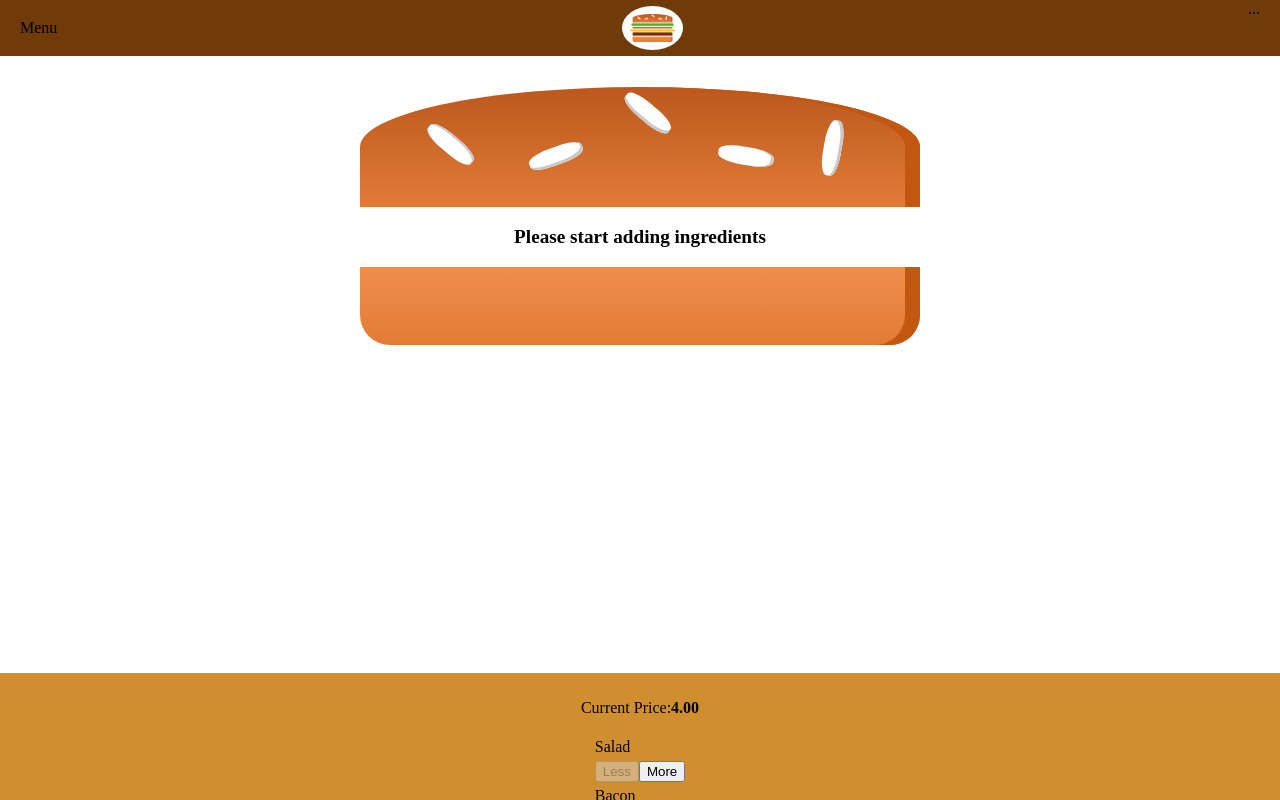
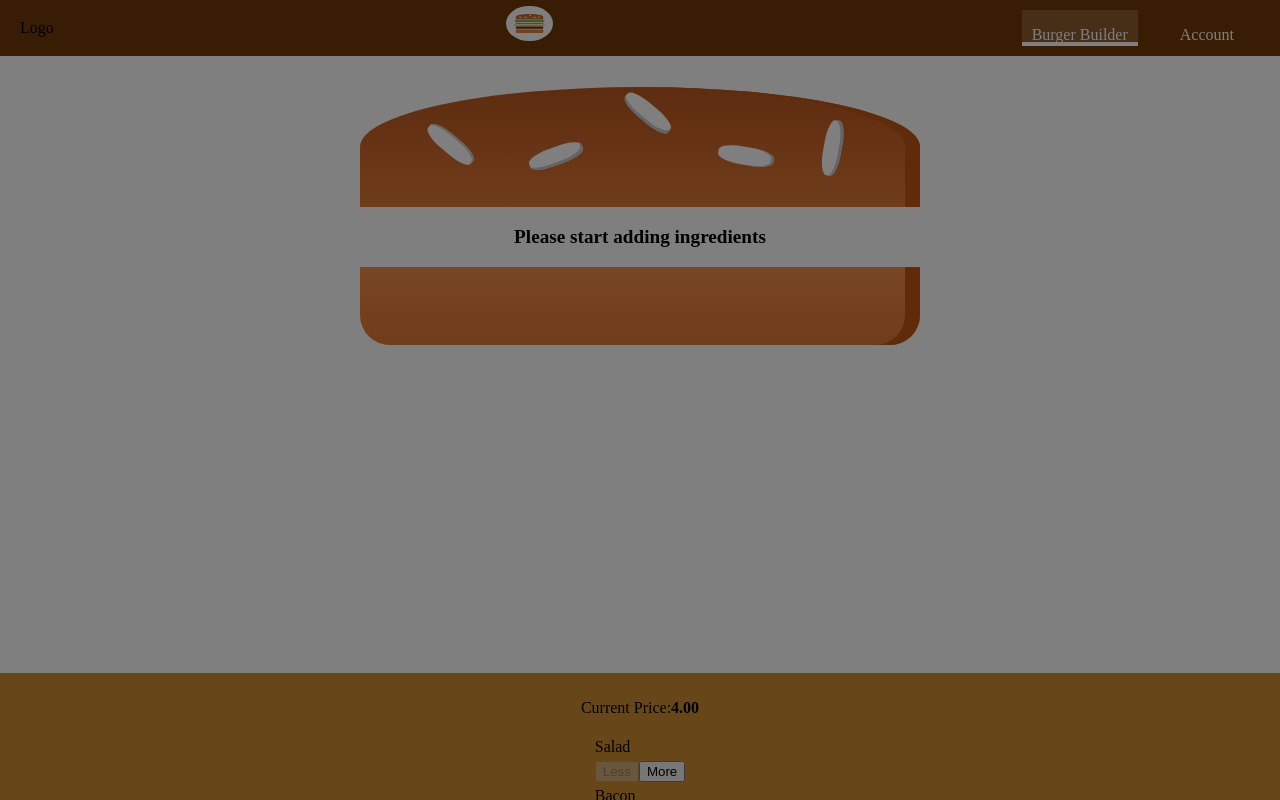
Before and after one commit to Ikechukwu-Unegbu/first-react-app-Burger-Order-store, a React app: page / in a window 1280 px wide. Shown: the top 800 px of the page. Built offline with nearby package versions, Linux system fonts and the light colour scheme.

Commit message:
sidedrawer added

```diff
--- a/src/components/Layout/Layout.js
+++ b/src/components/Layout/Layout.js
@@ -1,17 +1,33 @@
-import React from 'react';
+import React, {Component} from 'react';
 
 import Auxi from '../../hoc/Auxi';
 import classes from './Layout.css';
 import Toolbar from '../Navigation/Toolbar/Toolbar';
+import SideDrawer from '../Navigation/SideDrawer/SideDrawer';
 
-const layout = (props) => (
-  <Auxi>
-    <Toolbar/>
-    <main className={classes.Content}>
-      {props.children}
-    </main>
-  </Auxi>
+class Layout extends Component{
 
-);
+  state={
+    showSideDrawer:true
+  }
 
-export default layout;
+  sideDrawerClosedHandler = () =>{
+    this.setState({showSideDrawer: false});
+  }
+
+  render(){
+    return (
+      <Auxi>
+        <Toolbar/>
+        <SideDrawer
+              open={this.state.showSideDrawer}
+              closed={this.sideDrawerClosedHandler}/>
+        <main className={classes.Content}>
+          {this.props.children}
+        </main>
+     </Auxi>
+    );
+  }
+}
+
+export default Layout;
--- /dev/null
+++ b/src/components/Navigation/NavigationItems/NavItem/NavItem.css
@@ -0,0 +1,49 @@
+.NavItem{
+  margin: 10px 0;
+  box-sizing: border-box;
+  display: block;
+  width: 100%;
+}
+
+.NavItem a{
+  color: #8F5C2C;
+  text-decoration: none;
+  width: 100%;
+  box-sizing: border-box;
+  display: block;
+}
+
+.NavItem a:hover,
+.NavItem a:active,
+.NavItem a.active{
+  color: steelblue;
+}
+
+
+@media(min-width:500px){
+  .NavItem{
+    margin: 0;
+    display: flex;
+    height: 100%;
+    width: auto;
+    align-items: center;
+    padding: 1rem;
+  }
+
+  .NavItem a{
+    color: white;
+    height: 100%;
+    padding: 16px 10px;
+    border-bottom: 4px solid transparent;
+
+  }
+
+  .NavItem a:hover,
+  .NavItem a:active,
+  .NavItem a.active{
+    background-color: #8F5C2C;
+    border-bottom: 4px solid ;
+    color: white;
+  }
+
+}
--- /dev/null
+++ b/src/components/Navigation/NavigationItems/NavItem/NavItem.js
@@ -0,0 +1,12 @@
+import React from 'react';
+
+import classes from './NavItem.css';
+
+const navItem=(props)=>(
+  <li className={classes.NavItem}>
+    <a href={props.link}
+        className={props.active ? classes.active:null}>{props.children}</a>
+  </li>
+);
+
+export default navItem;
--- /dev/null
+++ b/src/components/Navigation/NavigationItems/NavigationItems.css
@@ -0,0 +1,15 @@
+.NavigationItems{
+  margin: 0;
+  padding: 0;
+  list-style: none;
+  display: flex;
+  flex-flow: column;
+  align-items: center;
+  height: 100%;
+}
+
+@media(min-width:500px){
+  .NavigationItems{
+    flex-flow: row;
+  }
+}
--- /dev/null
+++ b/src/components/Navigation/NavigationItems/NavigationItems.js
@@ -0,0 +1,13 @@
+import React from 'react';
+
+import classes from './NavigationItems.css';
+import NavItem from './NavItem/NavItem';
+
+const navigationItems =()=>(
+  <ul className={classes.NavigationItems}>
+    <NavItem link="/" active>Burger Builder</NavItem>
+    <NavItem link="/">Account</NavItem>
+  </ul>
+);
+
+export default navigationItems;
--- /dev/null
+++ b/src/components/Navigation/SideDrawer/SideDrawer.css
@@ -0,0 +1,31 @@
+.SideDrawer{
+  position:fixed;
+  width: 280px;
+  max-width: 70%;
+  left: 0;
+  top: 0;
+  z-index: 200;
+  background-color: white;
+  padding: 32px 16px;
+  box-sizing: border-box;
+  transition: transform 0.3s ease-out;
+}
+
+@media(min-width:500px){
+  .SideDrawer{
+    display: none;
+  }
+}
+
+.Open{
+  transform: translateX(0);
+}
+
+.Close{
+  transform: translate(-100%);
+}
+
+.Logo{
+  height: 11%;
+  margin-bottom: 1rem;
+}
--- /dev/null
+++ b/src/components/Navigation/SideDrawer/SideDrawer.js
@@ -0,0 +1,32 @@
+import React from 'react';
+
+import Logo from '../../Logo/Logo';
+import NavigationItems from '../NavigationItems/NavigationItems';
+import classes from './SideDrawer.css';
+import Backdrop from '../../UI/Backdrop/Backdrop';
+import Auxi from '../../../hoc/Auxi';
+
+
+const sideDawer =(props)=>{
+  let attachedClasses = [classes.SideDrawer, classes.Close];
+  if(props.open){
+    attachedClasses = [classes.SideDrawer, classes.Open]
+  }
+  return (
+    <Auxi>
+      <Backdrop show={props.open} clicked={props.closed}/>
+      <div className={attachedClasses.join(' ')}>
+        <div className={classes.Logo}>
+          <Logo/>
+        </div>
+        <nav>
+          <NavigationItems/>
+        </nav>
+      </div>
+    </Auxi>
+  );
+
+
+};
+
+export default sideDawer;
--- a/src/components/Navigation/Toolbar/Toolbar.css
+++ b/src/components/Navigation/Toolbar/Toolbar.css
@@ -16,3 +16,13 @@
 .Toolbar nav{
   height: 100%;
 }
+
+.Logo{
+  height: 80%;
+}
+
+@media(max-width:499px){
+  .DesktopOnly{
+    display: none;
+  }
+}
--- a/src/components/Navigation/Toolbar/Toolbar.js
+++ b/src/components/Navigation/Toolbar/Toolbar.js
@@ -2,13 +2,17 @@
 
 import classes from './Toolbar.css';
 import Logo from '../../Logo/Logo';
+import NavigationItems from '../NavigationItems/NavigationItems';
 
 const toolbar = (props) =>(
   <header className={classes.Toolbar}>
-    <div>Menu</div>
-    <Logo/>
-    <nav>
-      ...
+    <div>Logo</div>
+    <div className={classes.Logo}>
+      <Logo/>
+    </div>
+
+    <nav className={classes.DesktopOnly}>
+      <NavigationItems/>
     </nav>
   </header>
 );
```
